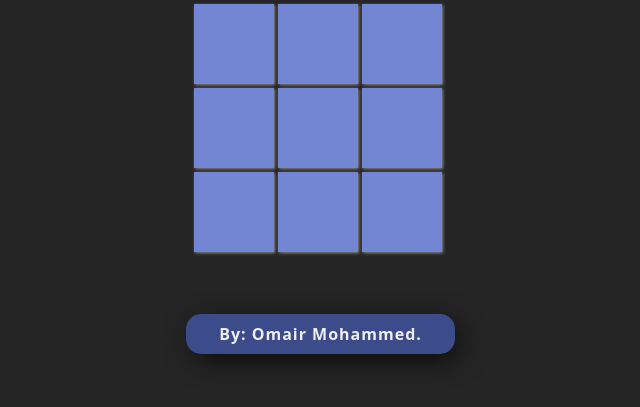
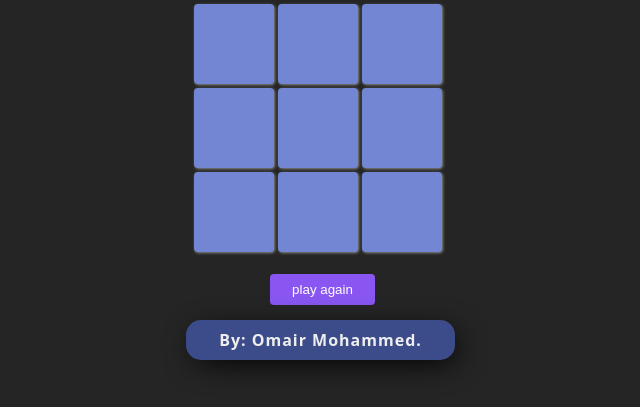
Before and after one commit to omair-660/x-o_Game, a plain HTML site: page index.html in a window 1280 px wide. Shown: the part 121-528 px from the top of the page, without its empty margins (298-938 px from the left). Drawn offline with Linux system fonts and the light colour scheme.

Commit message:
Add files via upload

```diff
--- a/index.html
+++ b/index.html
@@ -23,6 +23,7 @@
         <div class="sqare" id="item8" onclick="game(this.id)"></div>
         <div class="sqare" id="item9" onclick="game(this.id)"></div>
       </div>
+      <button onclick="btnReload()">play again</button>
       <a href="https://wsend.co/201288642158"target="_blank">
       <div class="name">
         By: Omair Mohammed.
--- a/main.js
+++ b/main.js
@@ -9,6 +9,13 @@ function reeload() {
     location.reload()
   },2100);
 }
+function btnReload(){
+setTimeout(function () {
+    location.reload()
+  },100);
+}
+
+
 function winner() {
 for(let i =1; i<=9; i++ ){
   sqare[i] = document.getElementById("item" + i).innerHTML;
--- a/master.css
+++ b/master.css
@@ -55,6 +55,7 @@ span {
   font-size: 50px;
   font-weight: 600;
   cursor: pointer;
+  border-radius: 4px;
   transition: 0.5s;
       box-shadow: 1px 1px 3px #8a8a8a;
 }
@@ -90,3 +91,20 @@ a{
     letter-spacing: 4px;
   }
 }
+button{
+ margin-right: 39px ;
+  outline: none;
+  background: #8956f1;
+  margin-top: -40px;
+  margin-bottom: 15px;
+  border-radius: 4px;
+  padding: 6px 20px;
+  border: 2px solid transparent;
+ transition: 0.5s;
+  color: white;
+}
+button:hover{
+
+  background: none;
+  border-color: #8956f1;
+}
```
